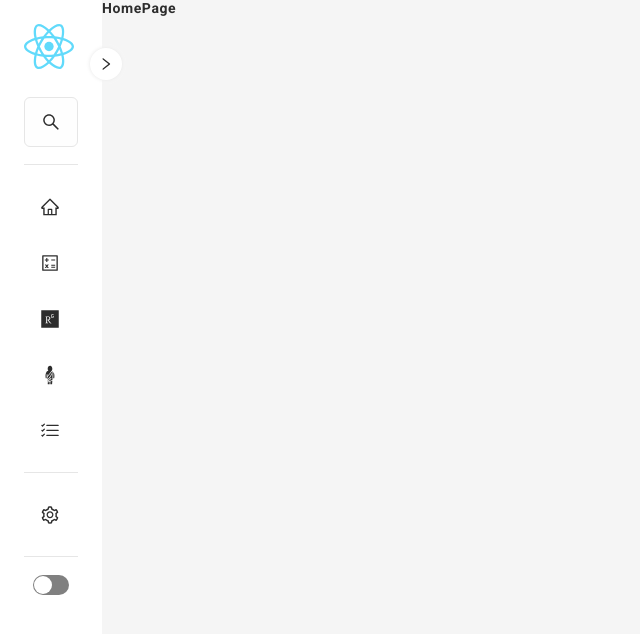
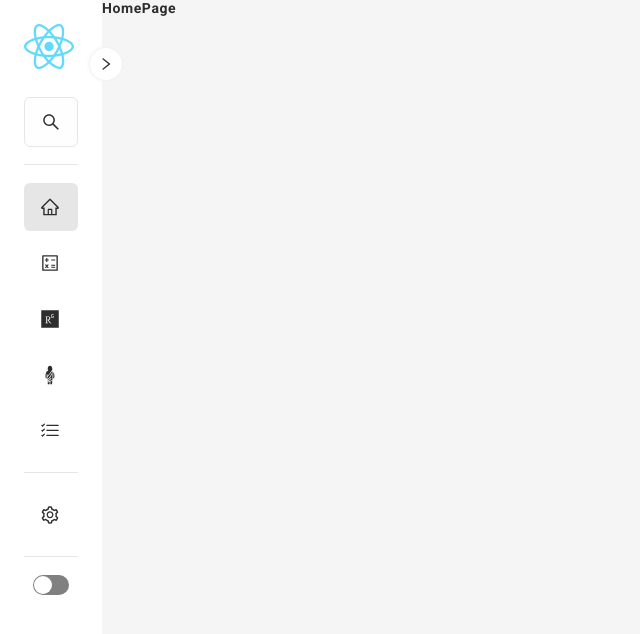
Before and after one commit to DamperDoor56/React-project-Mini-projects, a React (Create React App) app: page / in a window 1280 px wide. Shown: the top 634 px of the page, without its empty margins (0-640 px from the left). Built offline with nearby package versions, Linux system fonts and the light colour scheme.

Commit message:
added-focus

```diff
--- a/src/components/Sidebar/Sidebar.js
+++ b/src/components/Sidebar/Sidebar.js
@@ -1,4 +1,4 @@
-import React, { useContext, useState } from 'react'
+import React, { useContext, useRef, useState } from 'react'
 import { SLink, SLinkContainer, SLinkIcon, SLinkLabel, SLinkNotification, SLogo, SSearch, SSearchIcon, SSidebar, STheme, SDivider, SThemeLabel, SThemeToggler, SToggleThumb, SSidebarButton } from './styles';
 import { logoSVG } from '../../assets';
 import { AiOutlineSearch, AiOutlineHome, AiOutlineCalculator, AiOutlineLeft, AiOutlineSetting} from "react-icons/ai";
@@ -6,10 +6,25 @@ import { FaResearchgate } from "react-icons/fa";
 import { BsListCheck } from "react-icons/bs";
 import { GiRomanToga } from "react-icons/gi";
 import { ThemeContext } from './../../App';
+import { useLocation } from 'react-router-dom';
+
+
 
 const Sidebar = () => {
   const {setTheme, theme} = useContext(ThemeContext);
   const [sidebarOpen, setSidebarOpen] = useState(false);
+  const {pathname} = useLocation();
+  const searchRef = useRef(null);
+
+  const searchClickHandler = () =>{
+    if(!sidebarOpen){
+      setSidebarOpen(true);
+      //focus on input
+      searchRef.current.focus();
+    } else{
+      //search functionality
+    }
+  }
   return (
   <SSidebar isOpen={sidebarOpen}>
     <>
@@ -20,15 +35,15 @@ const Sidebar = () => {
     <SLogo>
       <img src={logoSVG} alt="logo"/>
     </SLogo>
-    <SSearch style={!sidebarOpen ? {width: `fit-content`} : {}}>
+    <SSearch onClick={searchClickHandler} style={!sidebarOpen ? {width: `fit-content`} : {}}>
       <SSearchIcon>
         <AiOutlineSearch />
       </SSearchIcon>
-      <input placeholder="Search" style={!sidebarOpen ? {width: 0, padding: 0} : {}} />
+      <input ref={searchRef} placeholder="Search" style={!sidebarOpen ? {width: 0, padding: 0} : {}} />
     </SSearch>
     <SDivider />
     {linksArray.map(({icon, label, notification, to}) => (
-    <SLinkContainer key={label}>
+    <SLinkContainer key={label} isActive={pathname === to}>
       <SLink to={to} style={!sidebarOpen ? {width: `fit-content`} : {}} >
         <SLinkIcon>{icon}</SLinkIcon>
         {sidebarOpen && (
--- a/src/components/Sidebar/styles.js
+++ b/src/components/Sidebar/styles.js
@@ -75,7 +75,7 @@ export const SDivider = styled.div`
       `;
 
 export const SLinkContainer = styled.div`
-       background: transparent;
+       background: ${({theme, isActive}) => !isActive ? `transparent` : theme.bg3};
        border-radius: ${v.borderRadius};
        margin: 8px 0;
 
```
